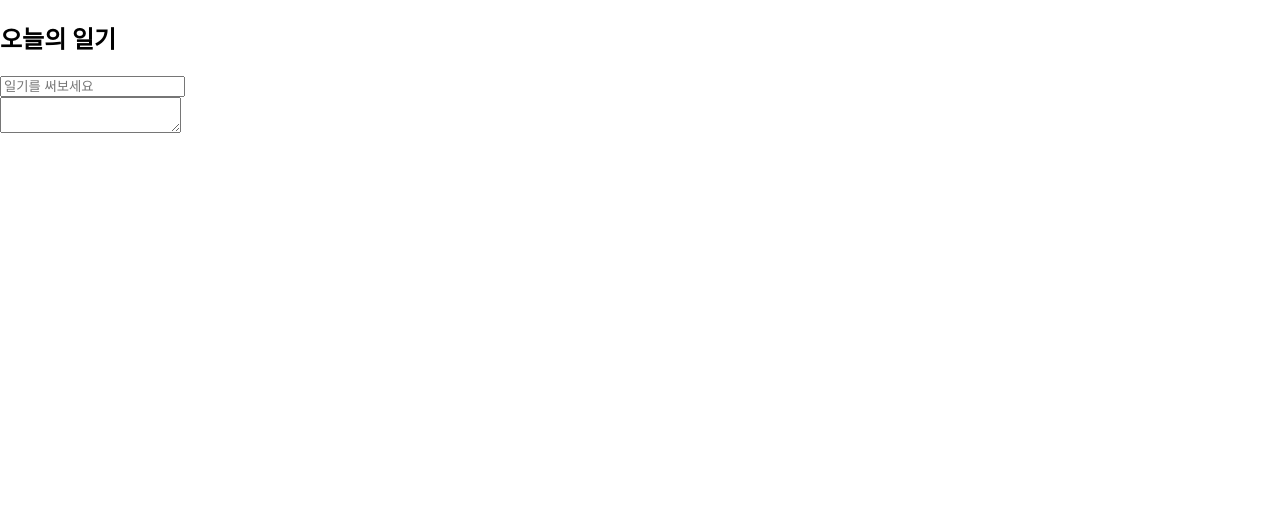
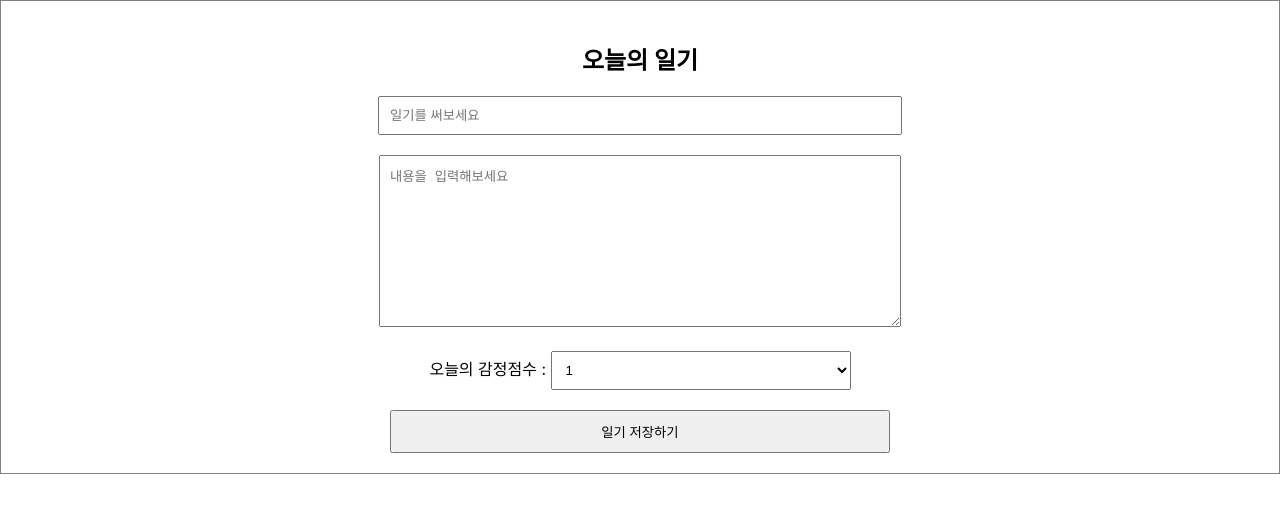
Before and after one commit to codingemon/react-study, a React (Create React App) app in the folder 한입크기리액트스터디/simplediary/: page / in a window 1280 px wide. Shown: the top 512 px of the page. Built offline with nearby package versions, Linux system fonts and the light colour scheme.

Commit message:
React에서 사용자 입력 처리하기

```diff
--- a/한입크기리액트스터디/simplediary/src/App.css
+++ b/한입크기리액트스터디/simplediary/src/App.css
@@ -0,0 +1,28 @@
+.DiaryEditor {
+  border: 1px solid gray;
+  text-align: center;
+  padding: 20px;
+}
+
+.DiaryEditor input,
+textarea {
+  margin-bottom: 20px;
+  width: 500px;
+  padding: 10px;
+}
+
+.DiaryEditor textarea {
+  height: 150px;
+}
+
+.DiaryEditor select {
+  width: 300px;
+  padding: 10px;
+  margin-bottom: 20px;
+}
+
+.DiaryEditor button {
+  width: 500px;
+  padding: 10px;
+  cursor: pointer;
+}
--- a/한입크기리액트스터디/simplediary/src/DiaryEditor.js
+++ b/한입크기리액트스터디/simplediary/src/DiaryEditor.js
@@ -4,7 +4,22 @@
   const [state, setState] = useState({
     author: "",
     content: "",
+    emotion: 1,
   });
+
+  const handleChangeState = (e) => {
+    console.log(e.target.name);
+    console.log(e.target.vale);
+    setState({
+      ...state,
+      [e.target.name]: e.target.value,
+    });
+  };
+
+  const handleSubmit = () => {
+    console.log(state);
+    alert("저장 성공");
+  };
 
   return (
     <div className="DiaryEditor">
@@ -13,25 +28,34 @@
         <input
           name="author"
           value={state.author}
-          onChange={(e) => {
-            setState({
-              author: e.target.value,
-              content: state.content,
-            });
-          }}
+          onChange={handleChangeState}
           placeholder="일기를 써보세요"
         />
       </div>
       <div>
         <textarea
+          name="content"
           value={state.content}
-          onChange={(e) => {
-            setState({
-              author: state.author,
-              content: e.target.value,
-            });
-          }}
+          onChange={handleChangeState}
+          placeholder="내용을 입력해보세요"
         />
+      </div>
+      <div>
+        <span>오늘의 감정점수 : </span>
+        <select
+          name="emotion"
+          value={state.emotion}
+          onChange={handleChangeState}
+        >
+          <option value={1}>1</option>
+          <option value={2}>2</option>
+          <option value={3}>3</option>
+          <option value={4}>4</option>
+          <option value={5}>5</option>
+        </select>
+      </div>
+      <div>
+        <button onClick={handleSubmit}>일기 저장하기</button>
       </div>
     </div>
   );
```
